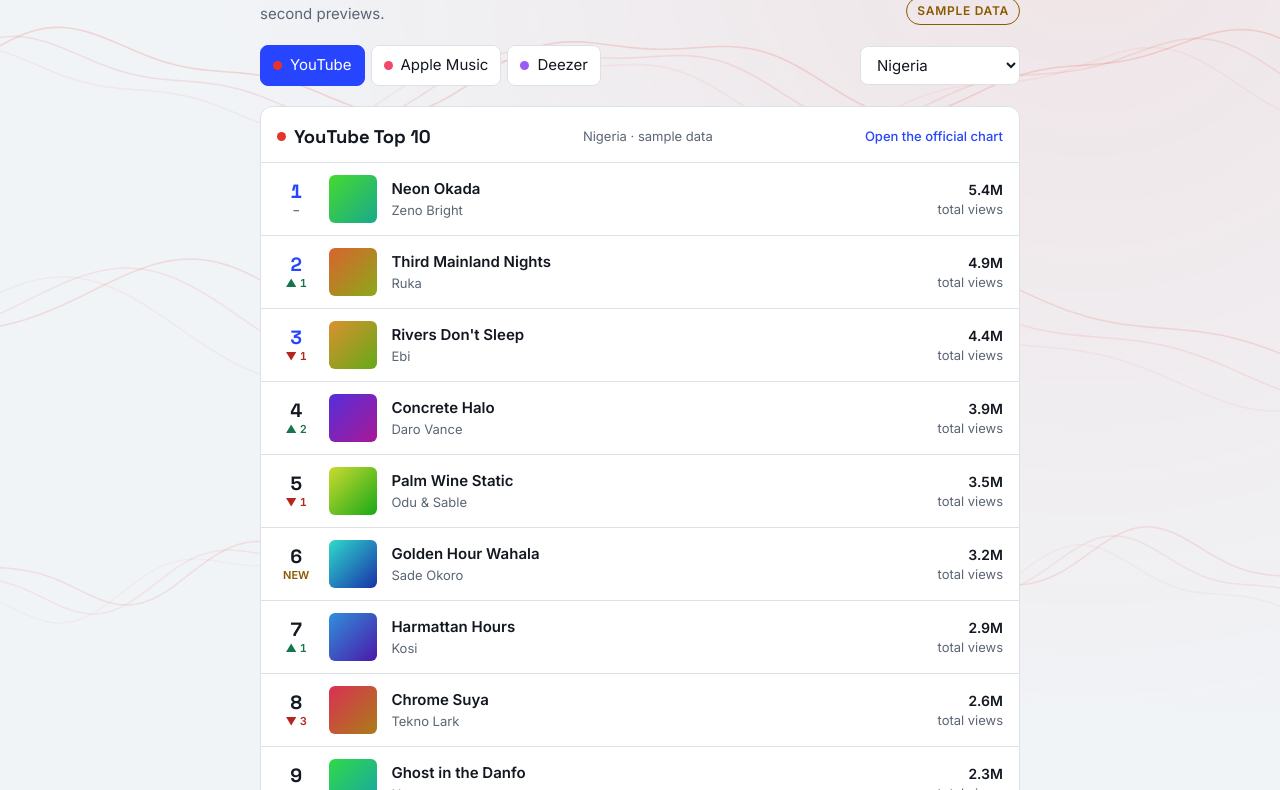
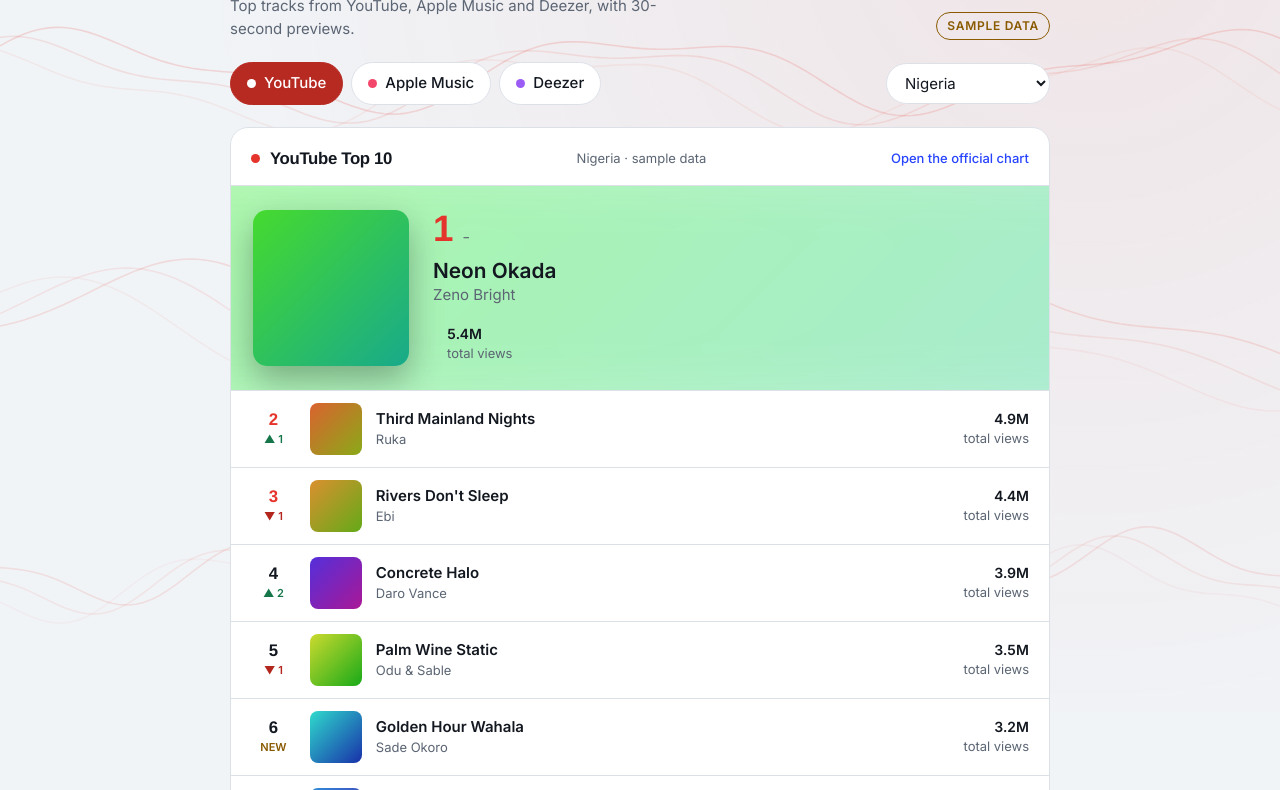
Before and after one commit to CyberSlick13/chartwatch, a website: page public/index.html in a window 1280 px wide. Shown: the part 89-879 px from the top of the page. Drawn offline with Linux system fonts and the light colour scheme; no server answers; a web font is replaced by a local one.

Commit message:
Add files via upload

```diff
--- a/public/index.html
+++ b/public/index.html
@@ -4,9 +4,14 @@
 <meta charset="utf-8">
 <meta name="viewport" content="width=device-width, initial-scale=1, viewport-fit=cover">
 <title>Chartwatch</title>
-<link rel="stylesheet" href="https://fonts.googleapis.com/css2?family=Inter:wght@400;500;600&family=Space+Grotesk:wght@500;700&display=swap">
+<link rel="preconnect" href="https://fonts.googleapis.com">
+<link rel="preconnect" href="https://fonts.gstatic.com" crossorigin>
+<link rel="stylesheet" href="https://fonts.googleapis.com/css2?family=Inter:wght@400;500;600&family=Unbounded:wght@600;700&display=swap">
 <style>
-/* Layout: one narrow column. Platform tabs and a region switch on top, a single ranked list below, rows scan left to right: rank, cover, track, metric. */
+/* Layout: one column. Wordmark and tabs on top, then one panel holding a featured #1 card and a ranked list.
+   Identity: a bars-and-chart mark, Unbounded for the wordmark and rank numerals, and one accent (--plat)
+   that follows the platform being viewed. */
+@property --plat { syntax: "<color>"; inherits: true; initial-value: #e5342b; }
 :root {
   --bg: #f1f4f7;
   --surface: #ffffff;
@@ -19,11 +24,11 @@
   --down: #b3261e;
   --new: #8a5a00;
   --yt: #e5342b;
-  --sp: #1db45a;
   --am: #f2476a;
-  --sc: #ff6a1a;
   --dz: #9b5cf6;
-  --font-display: "Space Grotesk", "Helvetica Neue", Arial, sans-serif;
+  --plat: var(--yt);
+  --plat-fill: color-mix(in srgb, var(--plat) 80%, #000);
+  --font-display: "Unbounded", "Space Grotesk", "Helvetica Neue", Arial, sans-serif;
   --font-body: "Inter", system-ui, -apple-system, "Segoe UI", sans-serif;
   color-scheme: light;
 }
@@ -49,80 +54,132 @@ body {
   font-family: var(--font-body);
   font-size: 15px;
   line-height: 1.5;
-  padding-block: 28px 48px;
+  padding-block: 30px 56px;
   padding-left: max(16px, env(safe-area-inset-left, 0px));
   padding-right: max(16px, env(safe-area-inset-right, 0px));
 }
-.wrap { position: relative; z-index: 1; max-width: 760px; margin: 0 auto; display: flex; flex-direction: column; gap: 20px; }
+.wrap { position: relative; z-index: 1; max-width: 820px; margin: 0 auto; display: flex; flex-direction: column; gap: 22px; }
 #bg { position: fixed; inset: 0; width: 100%; height: 100%; z-index: 0; pointer-events: none; }
+
 .top { display: flex; flex-wrap: wrap; align-items: flex-end; justify-content: space-between; gap: 12px; }
-h1 { font-family: var(--font-display); font-weight: 700; font-size: 2rem; letter-spacing: -0.02em; margin: 0; line-height: 1.1; text-wrap: balance; }
-.lede { margin: 6px 0 0; color: var(--muted); max-width: 46ch; }
+h1 {
+  font-family: var(--font-display); font-weight: 700; font-size: clamp(1.7rem, 6vw, 2.5rem);
+  letter-spacing: -0.04em; margin: 0; line-height: 1; display: flex; align-items: center; gap: 0.4em;
+}
+.mark { width: 1.05em; height: 1.05em; color: var(--plat); flex: none; }
+.lede { margin: 12px 0 0; color: var(--muted); max-width: 46ch; }
 .sample {
   font-size: 12px; font-weight: 600; letter-spacing: 0.06em; text-transform: uppercase;
   color: var(--new); border: 1px solid currentColor; border-radius: 999px; padding: 4px 10px; white-space: nowrap;
 }
 
 .controls { display: flex; flex-wrap: wrap; gap: 12px; align-items: center; justify-content: space-between; }
-.tabs { display: flex; flex-wrap: wrap; gap: 6px; min-width: 0; }
-select { font: inherit; color: var(--fg); background: var(--surface); border: 1px solid var(--line); border-radius: 8px; padding: 8px 12px; max-width: 100%; cursor: pointer; }
-select:focus-visible { outline: 2px solid var(--accent); outline-offset: 2px; }
+.tabs { display: flex; flex-wrap: wrap; gap: 8px; min-width: 0; }
 button {
   font: inherit; color: var(--fg); background: var(--surface); border: 1px solid var(--line);
   border-radius: 8px; padding: 8px 12px; cursor: pointer; display: inline-flex; align-items: center; gap: 8px;
 }
 button:hover { border-color: var(--muted); }
-button:focus-visible, a:focus-visible { outline: 2px solid var(--accent); outline-offset: 2px; }
-button[aria-selected="true"], button[aria-pressed="true"] { background: var(--accent); border-color: var(--accent); color: var(--accent-fg); }
+button:focus-visible, a:focus-visible, select:focus-visible { outline: 2px solid var(--plat); outline-offset: 2px; }
+.tabs button { border-radius: 999px; padding: 9px 16px; font-weight: 500; }
+.tabs button[aria-selected="true"] { background: var(--plat-fill); border-color: var(--plat-fill); color: #fff; }
+.tabs button[aria-selected="true"] .dot { background: #fff !important; }
 .dot { width: 9px; height: 9px; border-radius: 50%; flex: none; }
+select {
+  font: inherit; color: var(--fg); background: var(--surface); border: 1px solid var(--line);
+  border-radius: 999px; padding: 9px 14px; max-width: 100%; cursor: pointer;
+}
 
-.panel { background: var(--surface); border: 1px solid var(--line); border-radius: 12px; overflow: hidden; }
-.panel-head { display: flex; flex-wrap: wrap; gap: 8px 16px; align-items: baseline; justify-content: space-between; padding: 16px 16px 12px; border-bottom: 1px solid var(--line); }
-.panel-head h2 { font-family: var(--font-display); font-size: 1.15rem; margin: 0; display: flex; align-items: center; gap: 8px; }
+.panel { background: var(--surface); border: 1px solid var(--line); border-radius: 18px; overflow: hidden; }
+.panel-head { display: flex; flex-wrap: wrap; gap: 8px 16px; align-items: baseline; justify-content: space-between; padding: 18px 20px 14px; border-bottom: 1px solid var(--line); }
+.panel-head h2 { font-family: var(--font-display); font-weight: 600; font-size: 1.05rem; letter-spacing: -0.02em; margin: 0; display: flex; align-items: center; gap: 10px; }
 .panel-head .meta { color: var(--muted); font-size: 13px; }
 .panel-head a { color: var(--accent); font-size: 13px; font-weight: 500; text-decoration: none; }
 .panel-head a:hover { text-decoration: underline; }
 
 ol { list-style: none; margin: 0; padding: 0; }
 li.row {
-  display: grid; grid-template-columns: 2.4rem 48px minmax(0, 1fr) 36px auto; gap: 14px; align-items: center;
-  padding: 12px 16px; border-bottom: 1px solid var(--line);
+  display: grid; grid-template-columns: 2.8rem 52px minmax(0, 1fr) 36px auto; gap: 14px; align-items: center;
+  padding: 12px 20px; border-bottom: 1px solid var(--line);
 }
 li.row:last-child { border-bottom: 0; }
-.rank { text-align: center; font-family: var(--font-display); font-weight: 700; font-size: 1.2rem; font-variant-numeric: tabular-nums; line-height: 1; }
-.rank small { display: block; margin-top: 4px; font-family: var(--font-body); font-weight: 600; font-size: 11px; }
-li.row.top3 .rank { color: var(--accent); }
+.rank { display: flex; flex-direction: column; align-items: center; gap: 5px; }
+.rank .num { font-family: var(--font-display); font-weight: 700; font-size: 1.05rem; line-height: 1; font-variant-numeric: tabular-nums; }
+.rank small { font-weight: 600; font-size: 11px; line-height: 1; }
+li.row.top3 .num { color: var(--plat); }
 .up { color: var(--up); } .down { color: var(--down); } .flat { color: var(--muted); } .isnew { color: var(--new); }
-.cover { width: 48px; height: 48px; border-radius: 6px; flex: none; }
+.cover { width: 52px; height: 52px; border-radius: 8px; flex: none; }
 img.cover { object-fit: cover; display: block; }
 .info { min-width: 0; }
 .title { font-weight: 600; overflow: hidden; text-overflow: ellipsis; white-space: nowrap; }
 .artist { color: var(--muted); font-size: 13px; overflow: hidden; text-overflow: ellipsis; white-space: nowrap; }
 .metric { text-align: right; font-size: 13px; color: var(--muted); font-variant-numeric: tabular-nums; white-space: nowrap; }
 .metric b { display: block; color: var(--fg); font-weight: 600; font-size: 14px; }
+li.row.is-playing { background: color-mix(in srgb, var(--plat) 9%, transparent); }
 
-.act { display: flex; justify-content: center; }
+.act { display: flex; justify-content: center; align-items: center; }
 button.play { width: 34px; height: 34px; padding: 0; border-radius: 50%; justify-content: center; flex: none; }
+button.play[aria-pressed="true"] { background: var(--plat-fill); border-color: var(--plat-fill); color: #fff; }
+
+/* The #1 song gets a featured card with its cover art blurred into the background. */
+li.row.feature {
+  position: relative; isolation: isolate; overflow: hidden;
+  grid-template-columns: 156px minmax(0, 1fr);
+  grid-template-areas: "cover rank" "cover info" "cover foot";
+  column-gap: 24px; row-gap: 6px; align-content: center; padding: 24px 22px;
+}
+li.row.feature .glow {
+  position: absolute; inset: -30%; width: 160%; height: 160%; max-width: none; object-fit: cover;
+  filter: blur(48px) saturate(1.5); opacity: 0.34; z-index: -1; pointer-events: none;
+}
+li.row.feature .cover { grid-area: cover; width: 156px; height: 156px; border-radius: 14px; box-shadow: 0 14px 34px rgba(0, 0, 0, 0.3); }
+li.row.feature .rank { grid-area: rank; flex-direction: row; align-items: baseline; justify-content: flex-start; gap: 10px; }
+li.row.feature .rank .num { font-size: 2.3rem; color: var(--plat); }
+li.row.feature .info { grid-area: info; }
+li.row.feature .title {
+  font-size: 1.3rem; line-height: 1.25; white-space: normal;
+  display: -webkit-box; -webkit-line-clamp: 2; -webkit-box-orient: vertical;
+}
+li.row.feature .artist { font-size: 15px; }
+li.row.feature .foot { grid-area: foot; display: flex; align-items: center; gap: 14px; margin-top: 8px; }
+li.row.feature .metric { text-align: left; }
+li.row.feature button.play { width: 44px; height: 44px; }
+
 .embed { grid-column: 1 / -1; padding-top: 4px; }
 .embed iframe { display: block; width: 100%; max-width: 100%; aspect-ratio: 16 / 9; border: 0; border-radius: 8px; background: #000; }
 .embed p { margin: 6px 0 0; font-size: 12px; color: var(--muted); }
-.more { display: flex; justify-content: center; padding: 12px 16px; border-top: 1px solid var(--line); }
+.more { display: flex; justify-content: center; padding: 14px 16px; border-top: 1px solid var(--line); }
 .note { padding: 28px 20px; color: var(--muted); text-align: center; text-wrap: balance; }
 .note a { color: var(--accent); font-weight: 500; }
-.foot { color: var(--muted); font-size: 13px; max-width: 62ch; }
-.foot a { color: var(--accent); }
-.foot code { font-size: 12px; background: var(--surface); border: 1px solid var(--line); border-radius: 4px; padding: 1px 5px; }
+.foot-note { color: var(--muted); font-size: 13px; max-width: 62ch; }
+.foot-note a { color: var(--accent); }
 
+@media (max-width: 560px) {
+  li.row.feature {
+    grid-template-columns: 104px minmax(0, 1fr);
+    grid-template-areas: "cover rank" "cover info" "foot foot";
+    column-gap: 14px; padding: 16px 14px;
+  }
+  li.row.feature .cover { width: 104px; height: 104px; }
+  li.row.feature .rank .num { font-size: 1.7rem; }
+  li.row.feature .title { font-size: 1.1rem; }
+  li.row.feature .foot { margin-top: 10px; }
+}
 @media (max-width: 460px) {
-  h1 { font-size: 1.6rem; }
   li.row { grid-template-columns: 2rem 44px minmax(0, 1fr) 34px auto; gap: 8px; padding: 10px 12px; }
   .cover { width: 44px; height: 44px; }
+  .tabs { gap: 6px; }
+  .tabs button { padding: 9px 12px; gap: 6px; }
   .metric { white-space: normal; max-width: 3.6rem; }
-  .panel-head { padding: 14px 12px 10px; }
+  li.row.feature .metric { max-width: none; white-space: nowrap; }
+  .panel-head { padding: 14px 14px 10px; }
 }
 @media (prefers-reduced-motion: no-preference) {
-  li.row { transition: background-color .15s; }
-  li.row:hover { background: color-mix(in srgb, var(--accent) 6%, transparent); }
+  :root { transition: --plat 0.45s ease; }
+  li.row { transition: background-color 0.15s; }
+  li.row:hover { background: color-mix(in srgb, var(--plat) 6%, transparent); }
+  li.row.enter { animation: rowin 0.4s cubic-bezier(0.2, 0.7, 0.2, 1) both; animation-delay: calc(var(--i, 0) * 35ms); }
+  @keyframes rowin { from { opacity: 0; transform: translateY(8px); } }
 }
 </style>
 </head>
@@ -131,7 +188,7 @@ button.play { width: 34px; height: 34px; padding: 0; border-radius: 50%; justify
 <div class="wrap">
   <header class="top">
     <div>
-      <h1>Chartwatch</h1>
+      <h1><svg class="mark" viewBox="0 0 32 32" aria-hidden="true"><rect x="3" y="16" width="7" height="13" rx="3.5" fill="currentColor"/><rect x="12.5" y="4" width="7" height="25" rx="3.5" fill="currentColor"/><rect x="22" y="10" width="7" height="19" rx="3.5" fill="currentColor"/></svg>Chartwatch</h1>
       <p class="lede">Top tracks from YouTube, Apple Music and Deezer, with 30-second previews.</p>
     </div>
     <span class="sample" id="sample-pill">Sample data</span>
@@ -152,7 +209,7 @@ button.play { width: 34px; height: 34px; padding: 0; border-radius: 50%; justify
     <div class="more" id="more" hidden><button type="button" id="more-btn">Show top 50</button></div>
   </section>
 
-  <p class="foot">Charts refresh from each platform about once an hour. Spotify and SoundCloud do not offer open chart data to new developers, so they are not listed here. Their official charts: <a href="https://charts.spotify.com/" target="_blank" rel="noopener">Spotify</a> and <a href="https://soundcloud.com/charts/top" target="_blank" rel="noopener">SoundCloud</a>. Deezer is a separate service. If a chart cannot load, the page may show made-up sample data with a tag at the top.</p>
+  <p class="foot-note">Charts refresh from each platform about once an hour. Spotify and SoundCloud do not offer open chart data to new developers, so they are not listed here. Their official charts: <a href="https://charts.spotify.com/" target="_blank" rel="noopener">Spotify</a> and <a href="https://soundcloud.com/charts/top" target="_blank" rel="noopener">SoundCloud</a>. Deezer is a separate service. If a chart cannot load, the page may show made-up sample data with a tag at the top.</p>
 </div>
 
 <script>
@@ -250,6 +307,7 @@ const listEl = document.getElementById("list");
 const moreEl = document.getElementById("more");
 const moreBtn = document.getElementById("more-btn");
 let lastData = null;
+let animateNext = true; // rows fade in after a tab or country change, not on the 5-minute refresh
 
 Object.keys(PLATFORMS).forEach(function (key) {
   const b = document.createElement("button");
@@ -261,6 +319,7 @@ Object.keys(PLATFORMS).forEach(function (key) {
   b.addEventListener("click", function () {
     state.platform = key;
     state.showAll = false;
+    animateNext = true;
     render();
     try { history.replaceState(null, "", "#" + key); } catch (e) {}
   });
@@ -269,11 +328,13 @@ Object.keys(PLATFORMS).forEach(function (key) {
 regionSelect.addEventListener("change", function () {
   state.region = regionSelect.value;
   state.showAll = false;
+  animateNext = true;
   try { localStorage.setItem("chartwatch-region", state.region); } catch (e) {}
   render();
 });
 moreBtn.addEventListener("click", function () {
   state.showAll = !state.showAll;
+  animateNext = false;
   paint();
   if (!state.showAll) document.getElementById("panel-title").scrollIntoView({ block: "nearest" });
 });
@@ -293,6 +354,7 @@ function stopPlayback() {
   audio.pause();
   if (nowPlaying) {
     if (nowPlaying.embed) nowPlaying.embed.remove();
+    if (nowPlaying.li) nowPlaying.li.classList.remove("is-playing");
     if (document.body.contains(nowPlaying.btn)) setPlaying(nowPlaying.btn, false);
     nowPlaying = null;
   }
@@ -307,7 +369,7 @@ function togglePreview(li, btn, r) {
     audio.src = r.preview;
     const p = audio.play();
     if (p && p.catch) p.catch(function () { stopPlayback(); });
-    nowPlaying = { btn: btn, kind: "audio" };
+    nowPlaying = { btn: btn, li: li, kind: "audio" };
   } else if (r.embed) {
     const box = document.createElement("div");
     box.className = "embed";
@@ -321,11 +383,12 @@ function togglePreview(li, btn, r) {
     box.appendChild(frame);
     box.appendChild(note);
     li.appendChild(box);
-    nowPlaying = { btn: btn, kind: "video", embed: box };
+    nowPlaying = { btn: btn, li: li, kind: "video", embed: box };
   } else {
     return;
   }
   setPlaying(btn, true);
+  li.classList.add("is-playing");
 }
 
 /* ---- "Updated" time under the platform name. Repainted every 30 seconds so "4 min ago" stays true. ---- */
@@ -356,27 +419,32 @@ document.addEventListener("visibilitychange", function () {
 });
 
 /* ---- Rendering ---- */
-function paint() {
-  const p = PLATFORMS[state.platform];
-  const data = lastData;
-  stopPlayback();
-  const items = data.items;
-  const shown = state.showAll ? items : items.slice(0, FIRST_PAGE);
-  document.getElementById("panel-title").innerHTML = '<span class="dot" style="background:' + p.color + '"></span>' + p.name + " Top " + (shown.length || FIRST_PAGE);
+function safeUrl(u) { return encodeURI(u).replace(/"/g, "%22"); }
 
-  const rows = shown.map(function (r) {
+function rowEl(r, p, data, i, enter) {
+  const feature = r.rank === 1;
   const li = document.createElement("li");
-    li.className = "row" + (r.rank <= 3 ? " top3" : "");
-    li.innerHTML =
-      '<div class="rank">' + r.rank + moveHtml(r) + '</div>' +
-      (r.cover
-        ? '<img class="cover" alt="" loading="lazy" src="' + encodeURI(r.cover).replace(/"/g, "%22") + '">'
-        : '<div class="cover" style="' + coverStyle(r.id) + '" role="img" aria-label="Sample cover art"></div>') +
-      '<div class="info"><div class="title"></div><div class="artist"></div></div>' +
-      '<div class="act"></div>' +
-      (r.value == null
+  li.className = "row" + (feature ? " feature" : "") + (r.rank <= 3 ? " top3" : "") + (enter ? " enter" : "");
+  li.style.setProperty("--i", String(Math.min(i, 10)));
+
+  const rank = '<div class="rank"><span class="num">' + r.rank + '</span>' + moveHtml(r) + '</div>';
+  const cover = r.cover
+    ? '<img class="cover" alt="" ' + (feature ? "" : 'loading="lazy" ') + 'src="' + safeUrl(r.cover) + '">'
+    : '<div class="cover" style="' + coverStyle(r.id) + '" role="img" aria-label="Sample cover art"></div>';
+  const info = '<div class="info"><div class="title"></div><div class="artist"></div></div>';
+  const metric = r.value == null
     ? '<div class="metric"></div>'
-        : '<div class="metric"><b>' + fmt(r.value) + '</b>' + (data.unit || p.unit) + '</div>');
+    : '<div class="metric"><b>' + fmt(r.value) + '</b>' + (data.unit || p.unit) + '</div>';
+
+  if (feature) {
+    const glow = r.cover
+      ? '<img class="glow" alt="" src="' + safeUrl(r.cover) + '">'
+      : '<div class="glow" style="' + coverStyle(r.id) + '"></div>';
+    li.innerHTML = glow + rank + cover + info + '<div class="foot"><div class="act"></div>' + metric + '</div>';
+  } else {
+    li.innerHTML = rank + cover + info + '<div class="act"></div>' + metric;
+  }
+
   const titleEl = li.querySelector(".title");
   if (r.url) {
     const a = document.createElement("a");
@@ -387,6 +455,7 @@ function paint() {
     titleEl.textContent = r.title;
   }
   li.querySelector(".artist").textContent = r.artist;
+
   if (r.preview || r.embed) {
     const btn = document.createElement("button");
     btn.type = "button";
@@ -397,7 +466,19 @@ function paint() {
     li.querySelector(".act").appendChild(btn);
   }
   return li;
-  });
+}
+
+function paint() {
+  const p = PLATFORMS[state.platform];
+  const data = lastData;
+  stopPlayback();
+  const enter = animateNext;
+  animateNext = false;
+  const items = data.items;
+  const shown = state.showAll ? items : items.slice(0, FIRST_PAGE);
+  document.getElementById("panel-title").innerHTML = '<span class="dot" style="background:' + p.color + '"></span>' + p.name + " Top " + (shown.length || FIRST_PAGE);
+
+  const rows = shown.map(function (r, i) { return rowEl(r, p, data, i, enter); });
   if (!rows.length) {
     const li = document.createElement("li");
     li.className = "note";
@@ -414,6 +495,7 @@ let renderToken = 0;
 async function render() {
   const token = ++renderToken;
   const p = PLATFORMS[state.platform];
+  document.documentElement.style.setProperty("--plat", p.color);
   tabsEl.querySelectorAll("button").forEach(function (b) {
     b.setAttribute("aria-selected", b.dataset.key === state.platform ? "true" : "false");
   });
```
Lines whose indentation alone changed are shown as unchanged.
